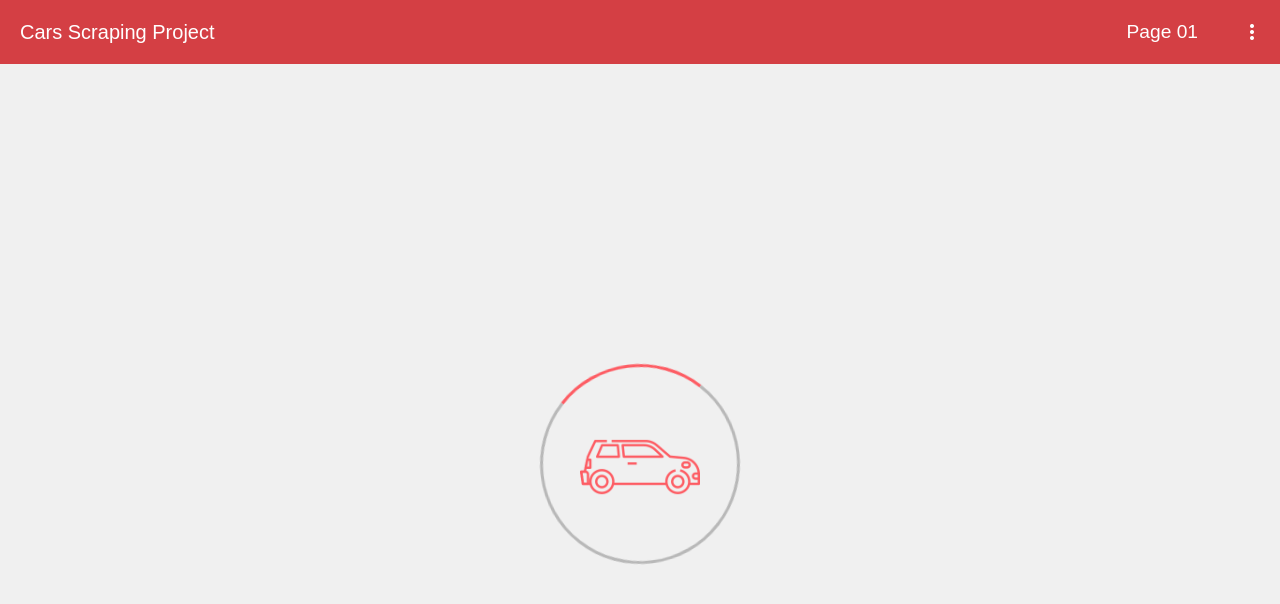
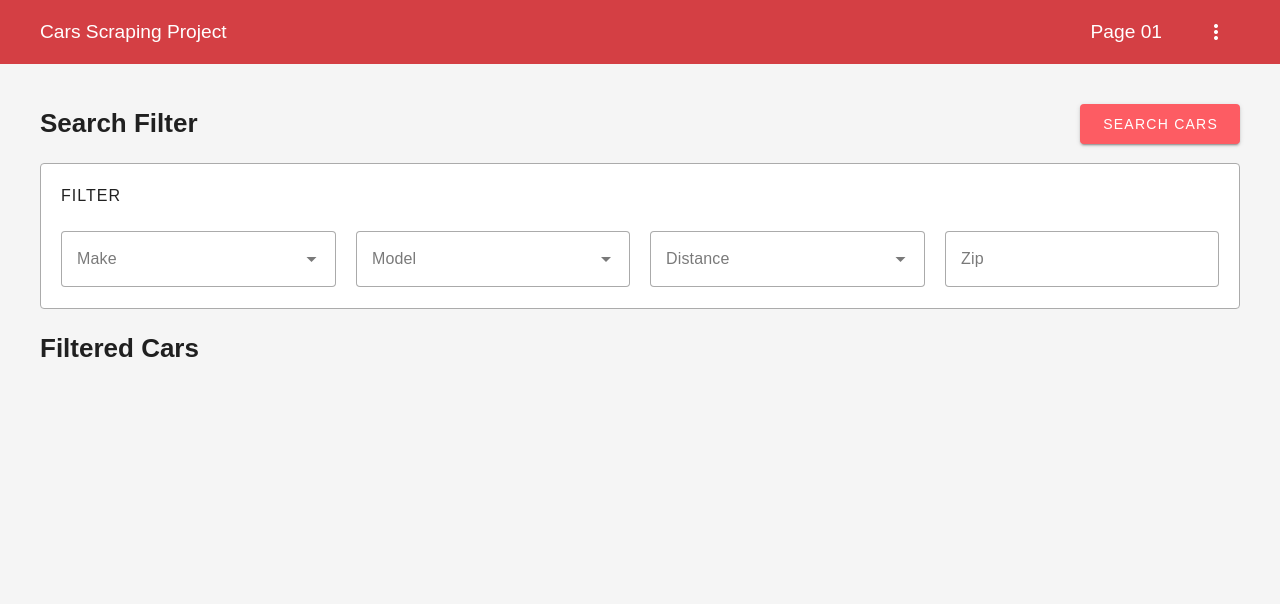
Before and after one commit to bilalrana351/cars-data-scraping-project, a Vue app in the folder Frontend/: page / in a window 1280 px wide. Shown: the top 604 px of the page. Built offline with nearby package versions, Linux system fonts and the light colour scheme.

Commit message:
V.4.0-f - Added the Search Filters

```diff
--- a/Frontend/src/components/NavBar.vue
+++ b/Frontend/src/components/NavBar.vue
@@ -1,8 +1,10 @@
 <template>
   <v-app-bar class="container" :elevation="2">
-    <v-app-bar-title>Cars Scraping Project</v-app-bar-title>
+    <div class="box">
+      <div class="holder">
+        <div class="data">Cars Scraping Project</div>
         <v-spacer></v-spacer>
-    <div class="data">Page 01</div>
+        <div class="data data2">Page 01</div>
         <v-menu>
           <template v-slot:activator="{ props }">
             <v-btn icon="mdi-dots-vertical" v-bind="props"></v-btn>
@@ -19,6 +21,8 @@
             </v-btn>
           </v-list>
         </v-menu>
+      </div>
+    </div>
   </v-app-bar>
 </template>
 
@@ -47,6 +51,13 @@ const items = [
   border: none !important;
 }
 
+.box {
+  display: flex;
+  justify-content: center;
+  width: 100%;
+  padding: 0 20px;
+}
+
 .list {
   display: flex;
   flex-direction: column;
@@ -70,9 +81,20 @@ const items = [
   text-overflow: ellipsis;
 }
 
+.holder {
+  display: flex;
+  align-items: center;
+  width: 100%;
+  max-width: 1200px;
+}
+
 @media screen and (max-width: 600px) {
   .shifticon {
     display: none;
   }
+
+  .data2 {
+    display: none;
+  }
 }
 </style>
--- a/Frontend/src/pages/index.vue
+++ b/Frontend/src/pages/index.vue
@@ -1,15 +1,76 @@
 <template>
   <main>
     <Navbar />
-    <Loader />
+    <Loader v-if="loading" />
+
+    <div class="title-nav">
+      <div class="title">Search Filter</div>
+      <v-btn class="button">Search Cars</v-btn>
+    </div>
+    <v-card class="card">
+      <div class="card-heading">Filter</div>
+      <div class="grid-filter">
+        <v-responsive class="text">
+          <v-select
+            label="Make"
+            id="make"
+            :items="['All', 'Mess', 'Cleaner', 'CareTaker']"
+            variant="outlined"
+            color="red darken 3"
+            v-model="make"
+          ></v-select>
+        </v-responsive>
+        <v-responsive class="text">
+          <v-select
+            label="Model"
+            id="model"
+            :items="['All', 'Mess', 'Cleaner', 'CareTaker']"
+            variant="outlined"
+            color="red darken 3"
+            v-model="model"
+          ></v-select>
+        </v-responsive>
+        <v-responsive class="text">
+          <v-select
+            label="Distance"
+            id="distance"
+            :items="['All', 'Mess', 'Cleaner', 'CareTaker']"
+            variant="outlined"
+            color="red darken 3"
+            v-model="distance"
+          ></v-select>
+        </v-responsive>
+        <v-responsive class="text">
+          <v-text-field
+            label="Zip"
+            id="zip"
+            :items="['All', 'Mess', 'Cleaner', 'CareTaker']"
+            variant="outlined"
+            v-model="zip"
+            color="red darken 3"
+          ></v-text-field>
+        </v-responsive>
+      </div>
+    </v-card>
+    <div class="single-nav">
+      <div class="title">Filtered Cars</div>
+    </div>
+    <div v-if="!loading" style="width: 100%">
+      <br />
+    </div>
   </main>
 </template>
 
 <script setup>
 import Navbar from "../components/NavBar.vue";
-import { defineProps, watch, onMounted, reactive } from "vue";
+import { defineProps, watch, onMounted, reactive, ref } from "vue";
 
 const url = new URL(window.location.href);
+const loading = ref(false);
+const make = ref(null);
+const model = ref(null);
+const distance = ref(null);
+const zip = ref(null);
 
 const params = reactive({
   make: url.searchParams.get("make"),
@@ -19,9 +80,118 @@ const params = reactive({
 });
 </script>
 
-<style>
+<style scoped>
 main {
-  background-color: #f0f0f0;
+  background-color: #f5f5f5;
   height: 100vh;
+  display: flex;
+  flex-direction: column;
+  align-items: center;
+  padding: 20px;
+}
+
+.title {
+  font-size: 26px;
+  padding: 20px 0;
+  font-weight: 600;
+}
+
+.card-heading {
+  letter-spacing: 1px;
+  text-transform: uppercase;
+  margin-bottom: 10px;
+}
+
+.card {
+  margin: 0 20px;
+  padding: 20px;
+  background-color: white;
+  box-shadow: none !important;
+  border: 1px solid #ababab;
+  width: 100%;
+  max-width: 1200px;
+}
+
+.text {
+  padding-top: 13px;
+  height: 70px;
+}
+
+.text2 {
+  padding-top: 10px;
+  height: 70px;
+}
+
+.divider {
+  display: flex;
+  gap: 20px;
+}
+
+.title-nav {
+  display: flex;
+  justify-content: space-between;
+  align-items: center;
+  width: 100%;
+  max-width: 1200px;
+}
+
+.single-nav {
+  display: flex;
+  justify-content: left;
+  align-items: center;
+  width: 100%;
+  max-width: 1200px;
+}
+
+.button {
+  background-color: var(--primary);
+  color: white;
+  height: 40px !important;
+  width: 100%;
+  max-width: 160px;
+}
+
+.grid-filter {
+  display: grid;
+  gap: 8px 20px;
+  grid-template-areas: "make model distance zip";
+  grid-template-columns: repeat(4, 1fr);
+}
+
+#make {
+  grid-area: make;
+  flex-grow: 1;
+}
+
+#model {
+  grid-area: model;
+}
+
+#distance {
+  grid-area: distance;
+}
+
+#zip {
+  grid-area: zip;
+}
+
+@media (max-width: 1000px) {
+  .grid-filter {
+    grid-template-areas:
+      "make model"
+      "distance zip";
+    grid-template-columns: repeat(2, 1fr);
+  }
+}
+
+@media (max-width: 600px) {
+  .grid-filter {
+    grid-template-areas:
+      "make"
+      "model"
+      "distance"
+      "zip";
+    grid-template-columns: 1fr;
+  }
 }
 </style>
```
Also changed, not shown: Frontend/src/filters.js (added). Lines whose indentation alone changed are shown as unchanged.
